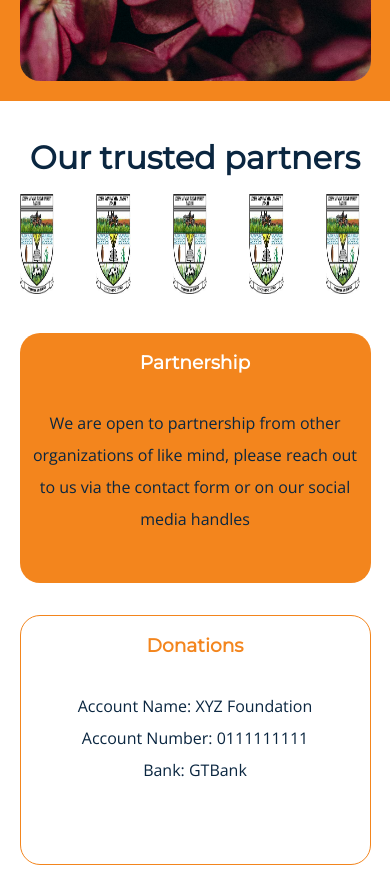
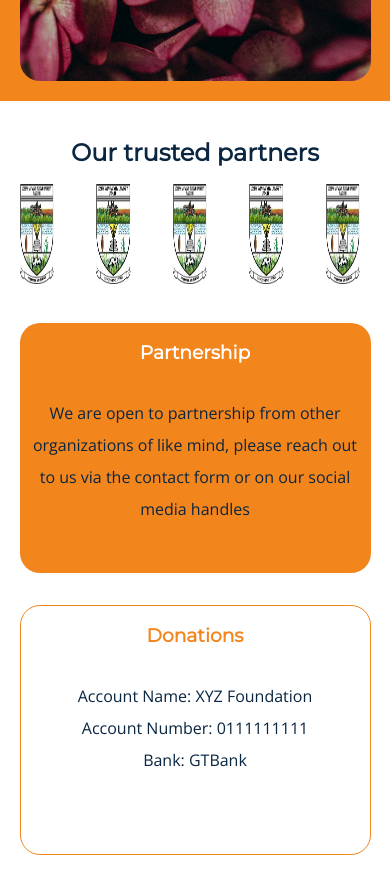
Before and after one commit to Popsicool/ngo_client, a React (Vite) app: page /about in a window 390 px wide. Shown: the part 2440-3325 px from the top of the page. Built offline with nearby package versions, Linux system fonts and the light colour scheme.

Commit message:
animated logo

```diff
--- a/src/styles/nav.css
+++ b/src/styles/nav.css
@@ -99,6 +99,9 @@
         width: 100px;
         height: 100px;
     }
+    .ourpartners{
+        font-size: 1.5rem;
+    }
     .hamguer{
         display: grid;
     }
```
